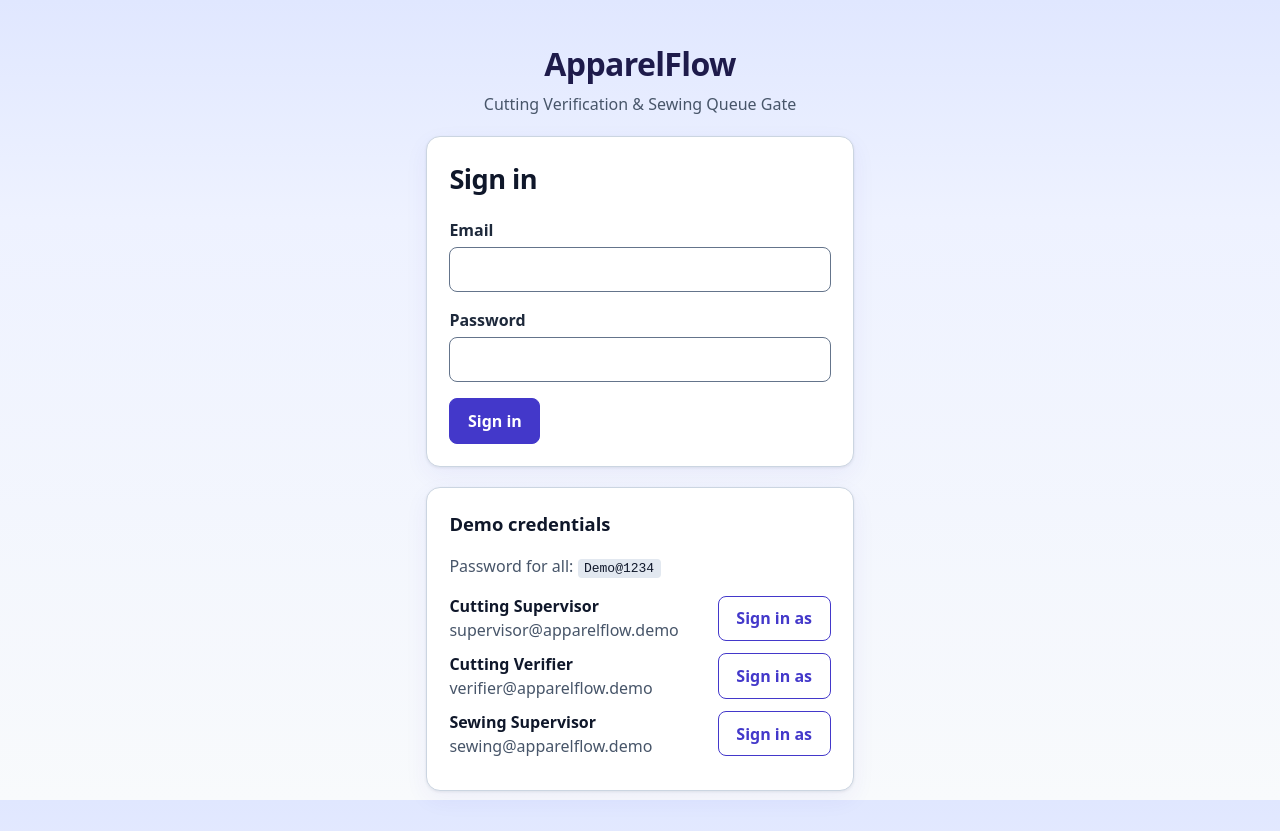
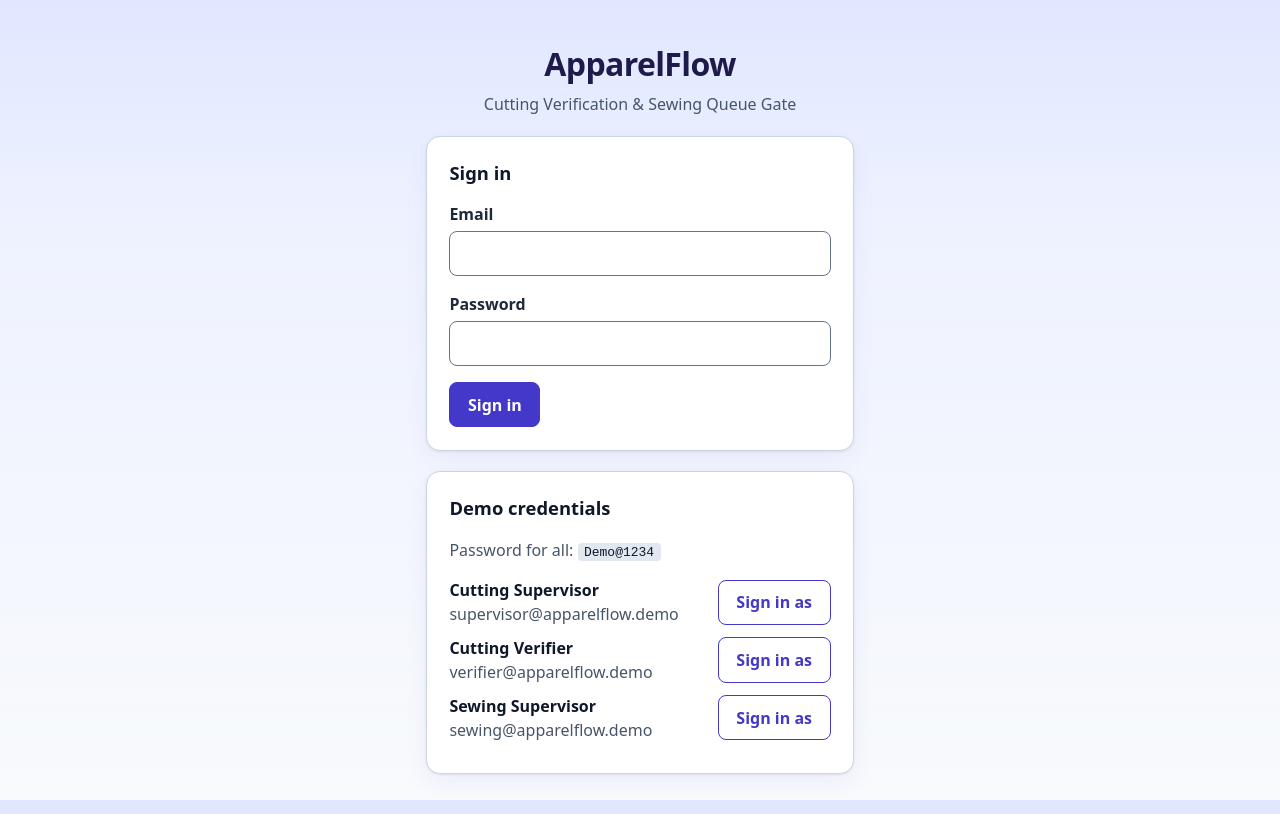
Before and after one commit to Lasen-Kulanaka/apparelflow-erp, a React (Vite) app in the folder client/: page /login in a window 1280 px wide. Built offline with nearby package versions, Linux system fonts and the light colour scheme; no server answers.

Commit message:
style: minor change in login page UI

```diff
--- a/client/src/pages/Login.jsx
+++ b/client/src/pages/Login.jsx
@@ -44,7 +44,7 @@ export default function Login() {
       </div>
 
       <form className="card" noValidate onSubmit={(ev) => { ev.preventDefault(); doLogin(email, password); }}>
-        <h1 style={{ marginTop: 0 }}>Sign in</h1>
+        <h2 style={{ marginTop: 0 }}>Sign in</h2>
 
         <div className="field">
           <label htmlFor="email">Email</label>
```
